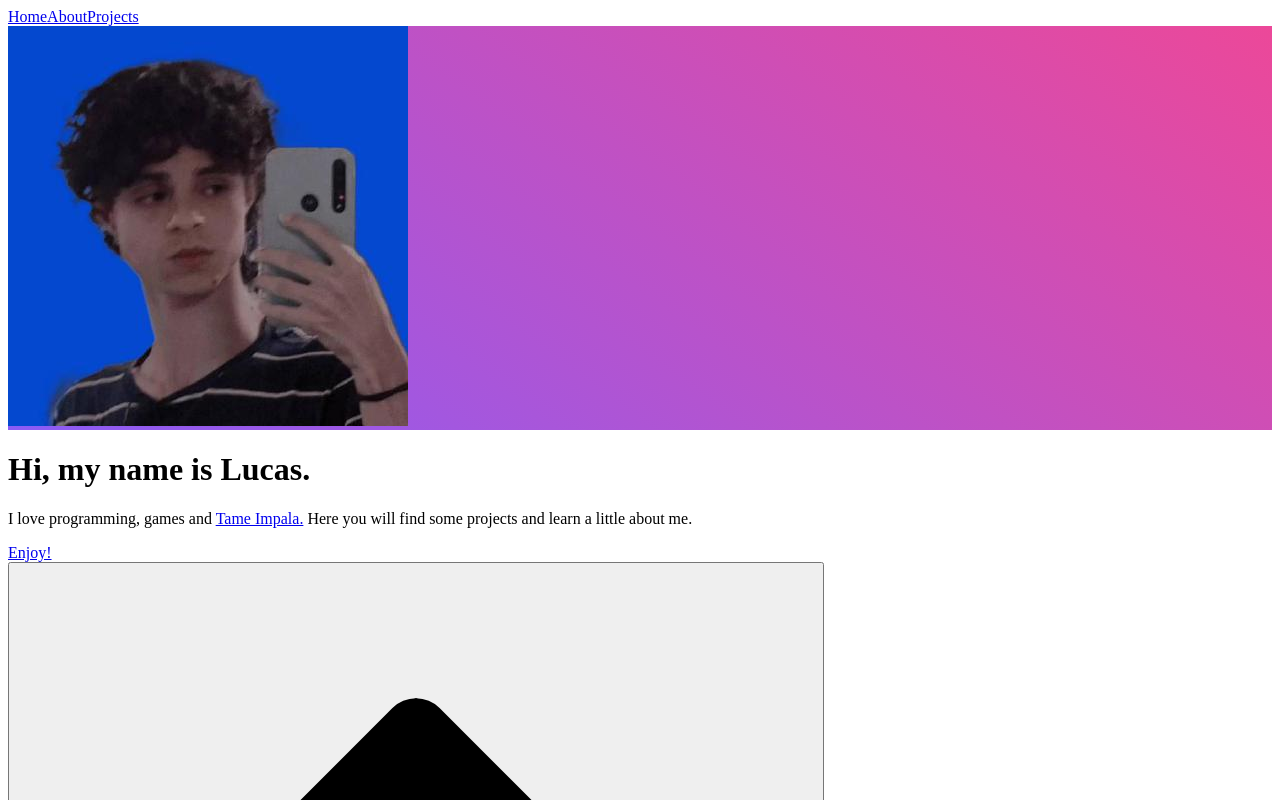
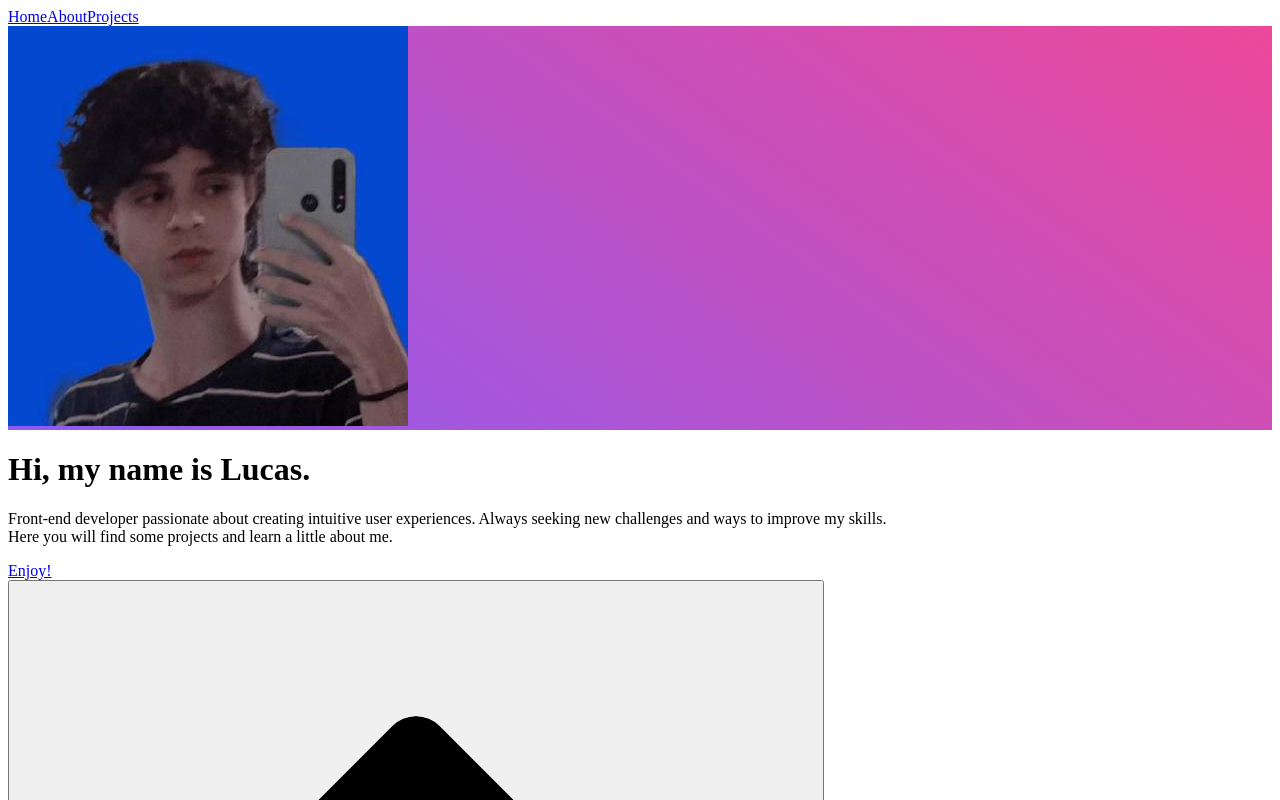
Before and after one commit to vanicce/meu-portfolio, a Vue app: page / in a window 1280 px wide. Shown: the top 800 px of the page. Built offline with nearby package versions, Linux system fonts and the light colour scheme.

Commit message:
feat: rewrite text from home view

```diff
--- a/src/views/HomeView.vue
+++ b/src/views/HomeView.vue
@@ -1,6 +1,4 @@
 <script setup>
-let spotify = "https://open.spotify.com/intl-pt/artist/5INjqkS1o8h1imAzPqGZBb"
-
 const handleMouse = (e) => {
   const mouseX = e.clientX;
   const mouseY = e.clientY;
@@ -27,9 +25,8 @@ const handleMouse = (e) => {
     <div>
       <h1 class="text-2xl md:text-4xl font-black text-center">Hi, my name is Lucas.</h1>
     </div>
-    <p class="text-lg md:text-2xl text-center">I love programming, games and
-      <a class="underline decoration-slate-500 bg-clip-text text-transparent bg-gradient-to-r from-pink-500 to-violet-500"
-        target="_blank" :href="spotify">Tame Impala.</a> Here you will find some projects and learn a little about me.
+    <p class="text-lg md:text-2xl text-center md:px-16">
+      Front-end developer passionate about <span class="decoration-slate-500 bg-clip-text text-transparent bg-gradient-to-r from-pink-500 to-violet-500 ">creating intuitive user experiences</span>. Always seeking new challenges and ways to improve my skills. <br/> Here you will find some projects and learn a little about me.
     </p>
     <router-link class="border border-black rounded-md p-2 px-4 m-4 transition hover:scale-110 font-bold md:text-lg"
       to="/about">Enjoy!</router-link>
```
Also changed, not shown: 1 other file (tests, documents, lock files or other folders).
